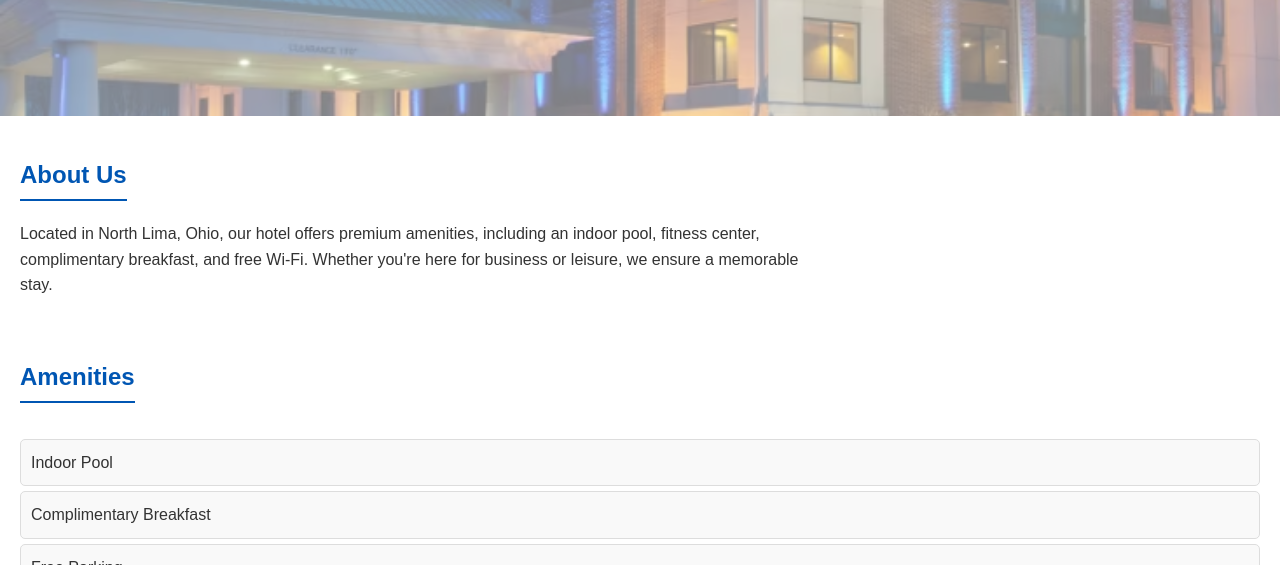
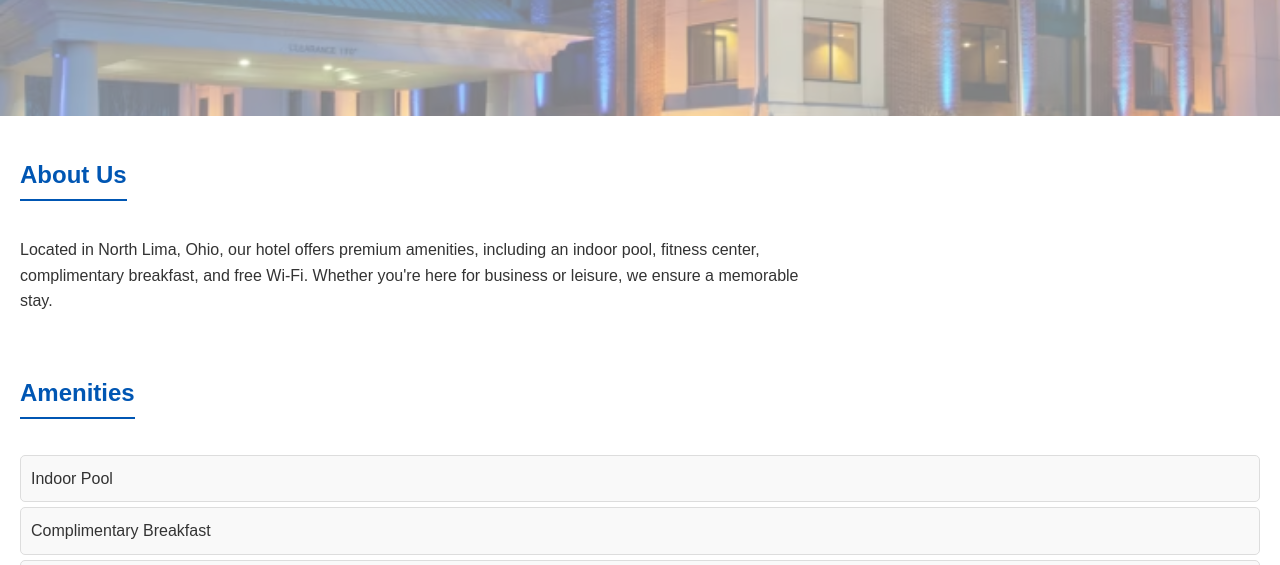
Before and after one commit to priyapar0409/HolidayInnNorthLima, a plain HTML site: page index.html in a window 1280 px wide. Shown: the part 235-800 px from the top of the page. Drawn offline with Linux system fonts and the light colour scheme.

Commit message:
Update style.css

```diff
--- a/style.css
+++ b/style.css
@@ -43,7 +43,6 @@ h2 {
 
 #about p {
     max-width: 800px;
-    margin: inherit;
 }
 
 #amenities ul {
```
